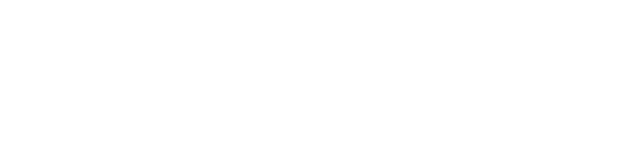
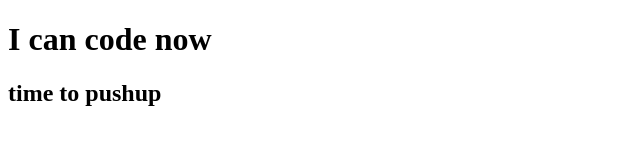
Before and after one commit to AsifZobayer/my-second-repo, a plain HTML site: page index.html in a window 1280 px wide. Shown: the whole page, without its empty margins (0-640 px from the left). Drawn offline with Linux system fonts and the light colour scheme.

Commit message:
added header

```diff
--- a/index.html
+++ b/index.html
@@ -9,7 +9,8 @@
 </head>
 
 <body>
-
+    <h1>I can code now</h1>
+    <h2>time to pushup</h2>
 </body>
 
 </html>
```
